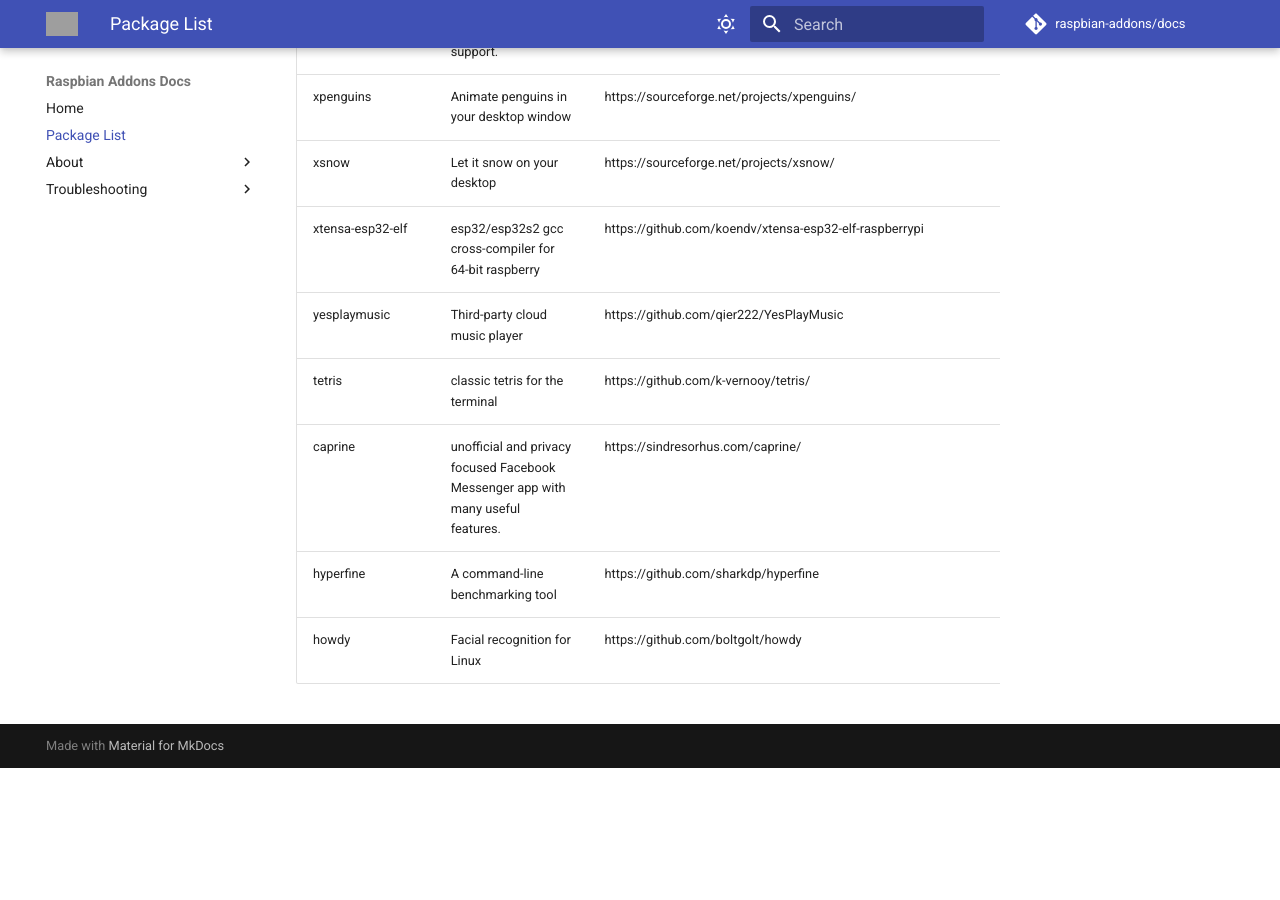
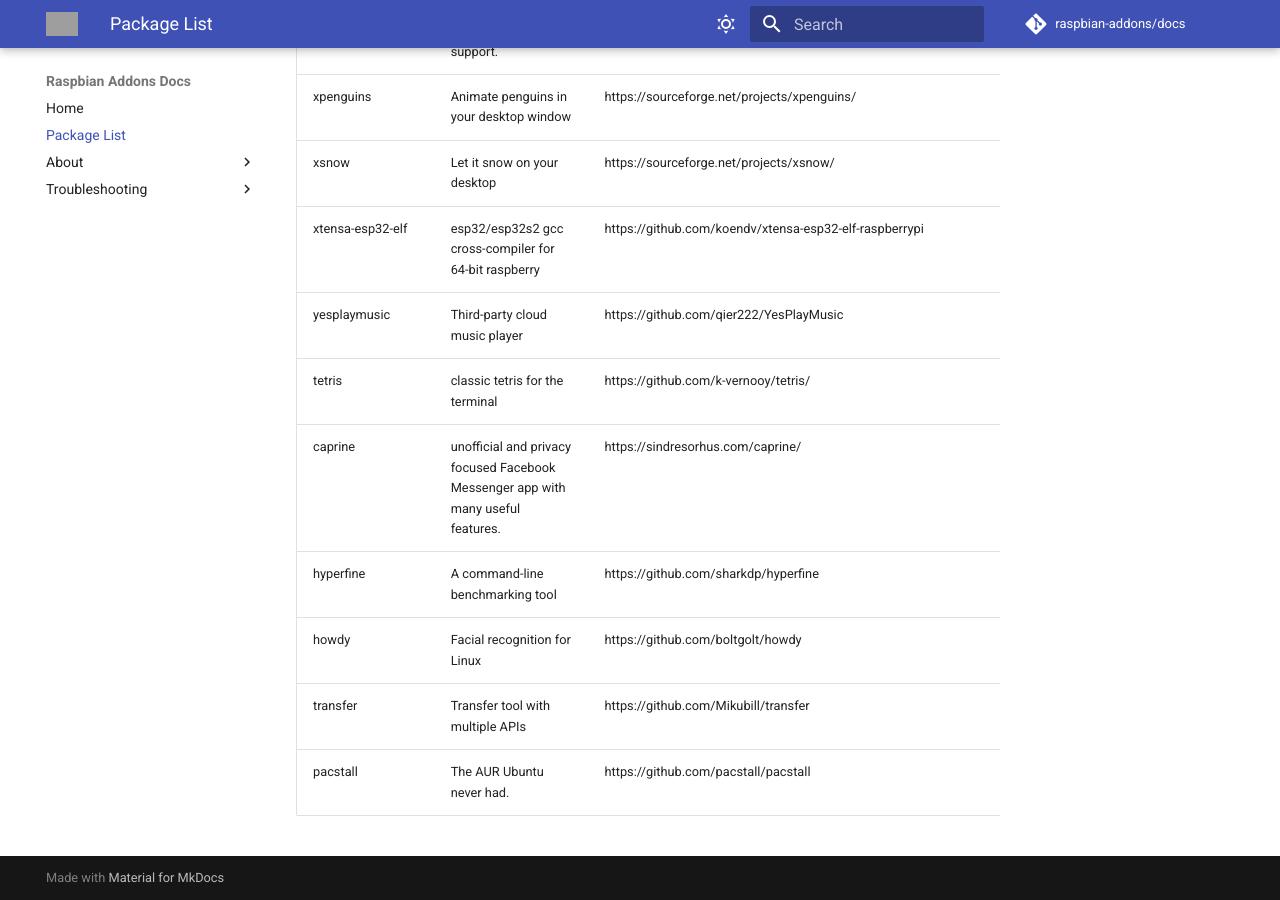
Before and after one commit to raspbian-addons/docs, an MkDocs documentation site: the page built from docs/package-list.md, in a window 1280 px wide and 900 px high, scrolled down 11501 px. Built offline with MkDocs 1.6.1 and Material for MkDocs 9.7.7, drawn with Linux system fonts in a browser that asks for light colours; comment, search, counter and statistics services are not loaded; before the commit the page ends 12269 px from its top, so only the background shows below that; grey boxes are pictures that could not be loaded.

Commit message:
add transfer and pacstall to pkglist

```diff
--- a/docs/package-list.md
+++ b/docs/package-list.md
@@ -156,3 +156,5 @@
 | caprine | unofficial and privacy focused Facebook Messenger app with many useful features. | https://sindresorhus.com/caprine/ |
 | hyperfine | A command-line benchmarking tool | https://github.com/sharkdp/hyperfine |
 | howdy | Facial recognition for Linux | https://github.com/boltgolt/howdy |
+| transfer | Transfer tool with multiple APIs | https://github.com/Mikubill/transfer |
+| pacstall | The AUR Ubuntu never had. | https://github.com/pacstall/pacstall |
```
